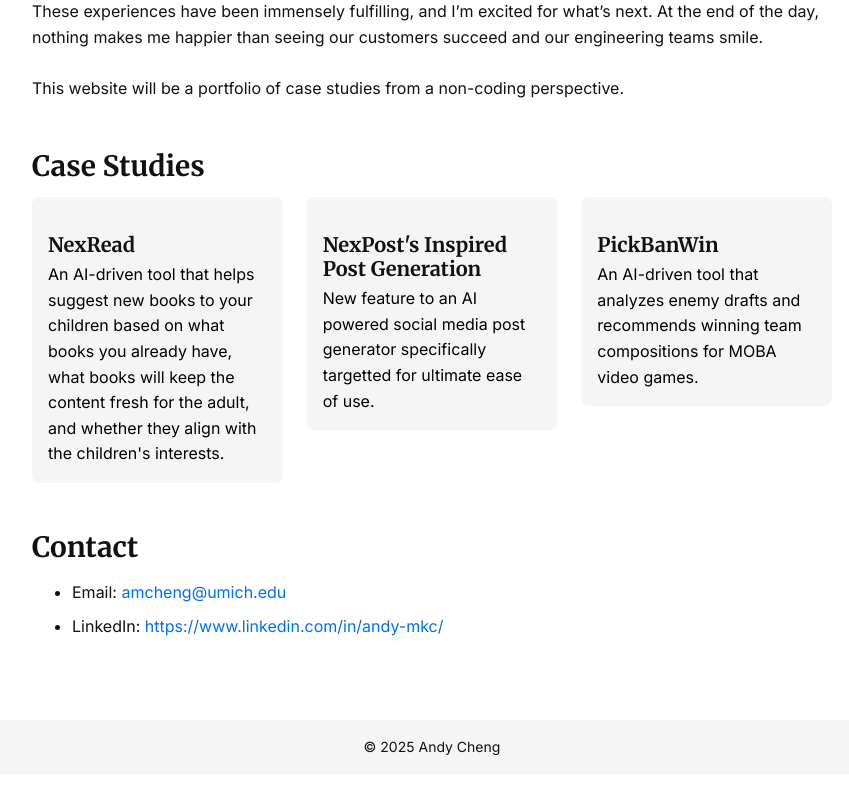
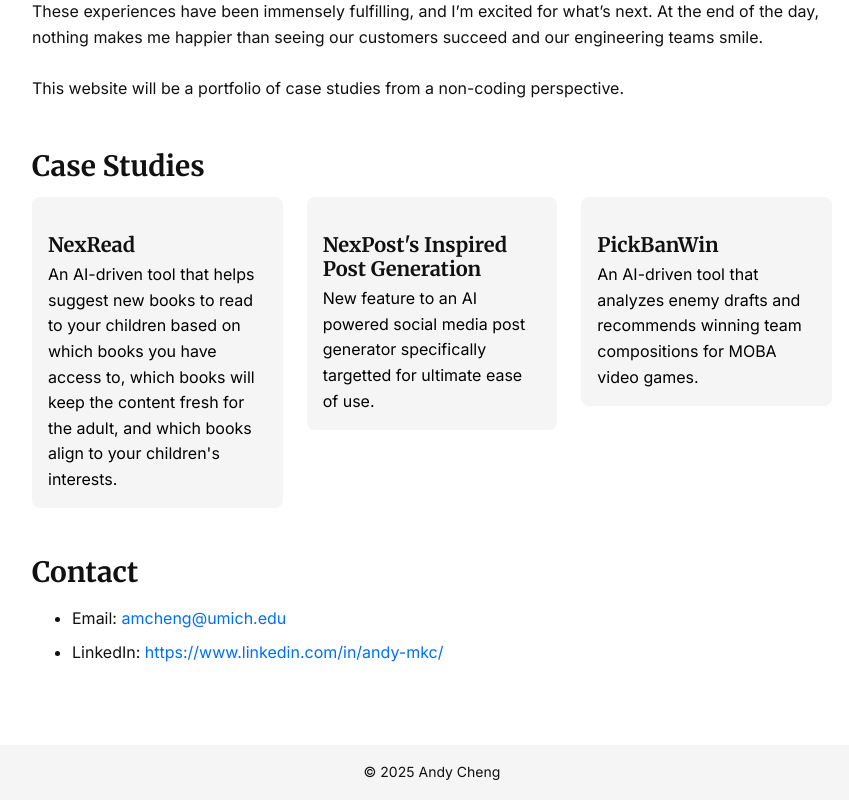
Before and after one commit to AndyMKC/Portfolio, a plain HTML site: page index.html in a window 1280 px wide. Shown: the part 734-1534 px from the top of the page, without its empty margins (208-1057 px from the left). Before the commit the page ends 1508 px from the top, so only its background shows below. Drawn offline with Linux system fonts and the light colour scheme.

Commit message:
Changing description

```diff
--- a/index.html
+++ b/index.html
@@ -49,7 +49,7 @@
         <a href ="case_studies/nexread.html">
           <article class="project-card">
             <h3>NexRead</h3>
-            <p>An AI-driven tool that helps suggest new books to your children based on what books you already have, what books will keep the content fresh for the adult, and whether they align with the children's interests.</p>
+            <p>An AI-driven tool that helps suggest new books to read to your children based on which books you have access to, which books will keep the content fresh for the adult, and which books align to your children's interests.</p>
           </article>
         </a>
         <a href ="case_studies/nexpost.html">
```
